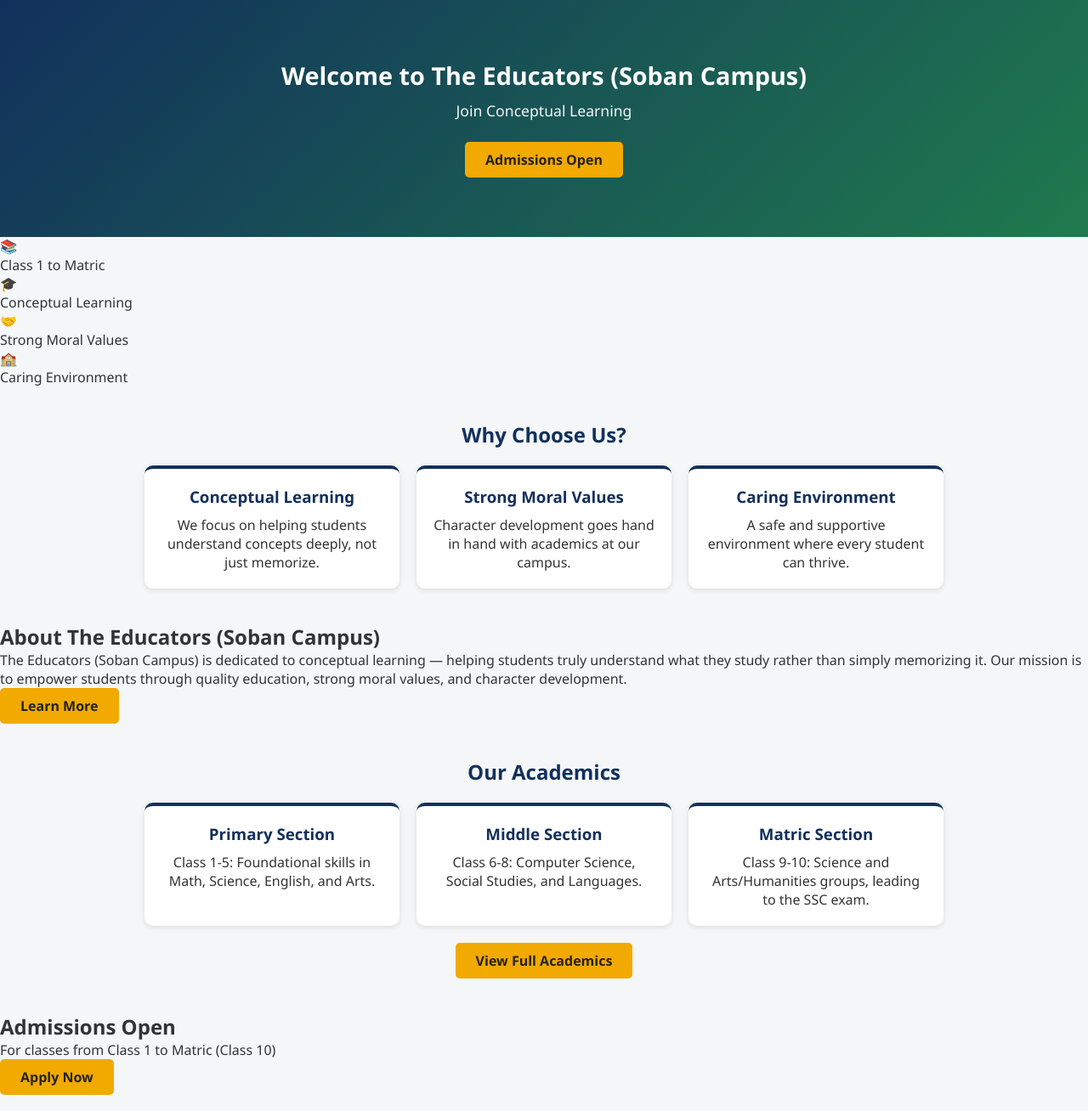
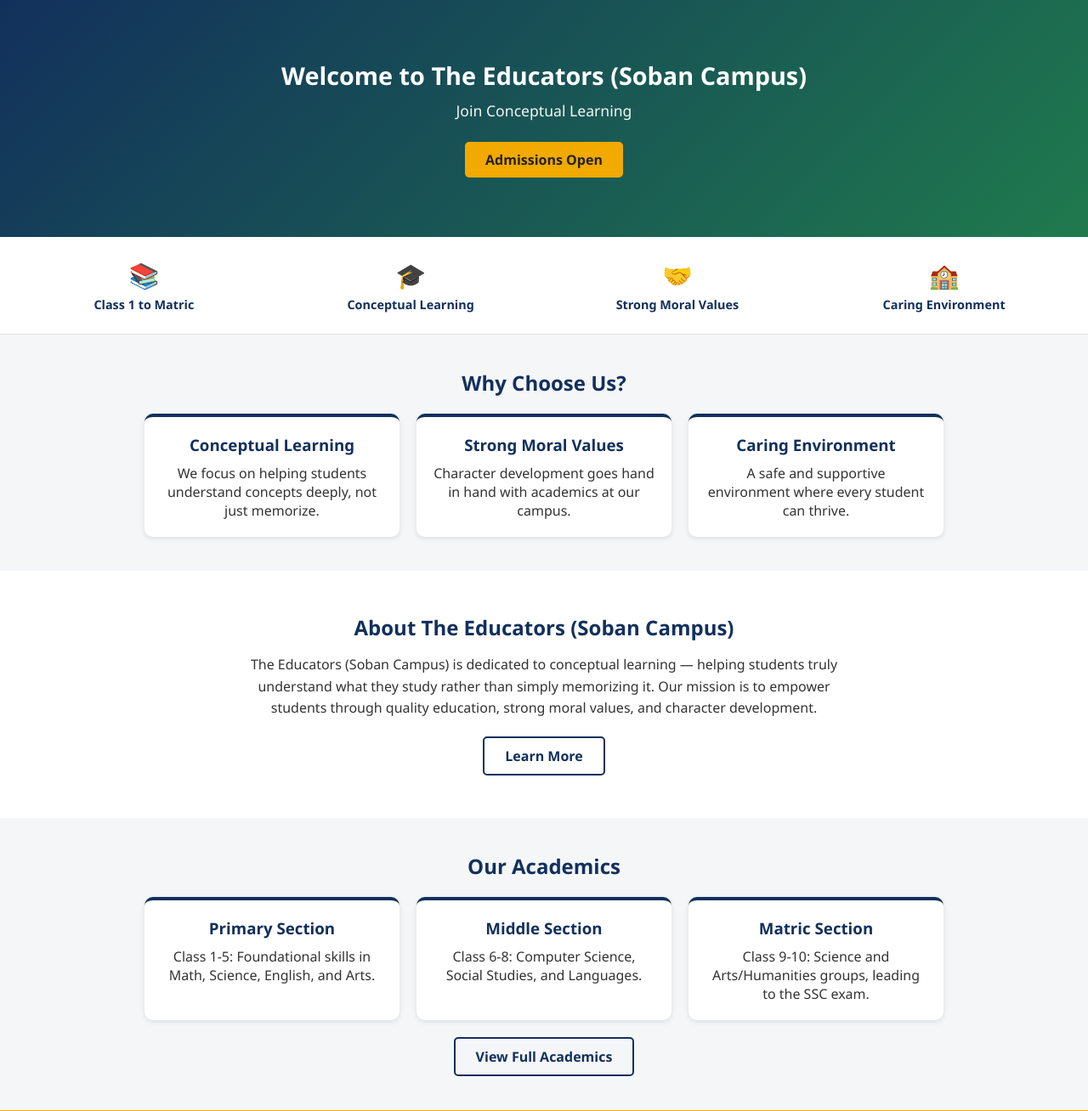
Before and after one commit to nomanai4655-sky/school-website-2, a Flask app: page / in a window 1280 px wide. Shown: the part 88-1396 px from the top of the page at 85% size. Run offline with Flask 3, Linux system fonts and the light colour scheme.

Commit message:
Update style.css

```diff
--- a/static/css/style.css
+++ b/static/css/style.css
@@ -134,6 +134,110 @@ body {
 
 .btn:hover {
     background: #d99500;
+}
+
+.btn-outline {
+    background: transparent;
+    color: var(--navy);
+    border: 2px solid var(--navy);
+}
+
+.btn-outline:hover {
+    background: var(--navy);
+    color: #fff;
+}
+
+.highlights {
+    display: grid;
+    grid-template-columns: repeat(auto-fit, minmax(140px, 1fr));
+    gap: 20px 15px;
+    background: #fff;
+    padding: 25px 20px;
+    border-bottom: 1px solid #e0e0e0;
+    text-align: center;
+}
+
+.highlight-item {
+    text-align: center;
+    min-width: 120px;
+}
+
+.highlight-icon {
+    font-size: 1.8rem;
+    display: block;
+    margin-bottom: 6px;
+}
+
+.highlight-item p {
+    color: var(--navy);
+    font-weight: 600;
+    font-size: 0.9rem;
+}
+
+.about-preview {
+    background: #fff;
+    padding: 50px 20px;
+    text-align: center;
+}
+
+.about-preview-inner {
+    max-width: 700px;
+    margin: 0 auto;
+}
+
+.about-preview h2 {
+    color: var(--navy);
+    margin-bottom: 15px;
+}
+
+.about-preview p {
+    line-height: 1.6;
+    margin-bottom: 20px;
+}
+
+.cta-banner {
+    background: var(--gold);
+    text-align: center;
+    padding: 50px 20px;
+}
+
+.cta-banner h2 {
+    color: var(--navy-dark);
+    margin-bottom: 8px;
+}
+
+.cta-banner p {
+    color: #333;
+    margin-bottom: 20px;
+}
+
+.cta-banner .btn {
+    background: var(--navy);
+    color: #fff;
+}
+
+.cta-banner .btn:hover {
+    background: var(--navy-dark);
+}
+
+.contact-strip {
+    background: var(--navy);
+    color: #fff;
+    text-align: center;
+    padding: 50px 20px;
+}
+
+.contact-strip h2 {
+    margin-bottom: 15px;
+}
+
+.contact-strip p {
+    margin-bottom: 6px;
+    opacity: 0.95;
+}
+
+.contact-strip .btn {
+    margin-top: 15px;
 }
 
 .intro {
```
